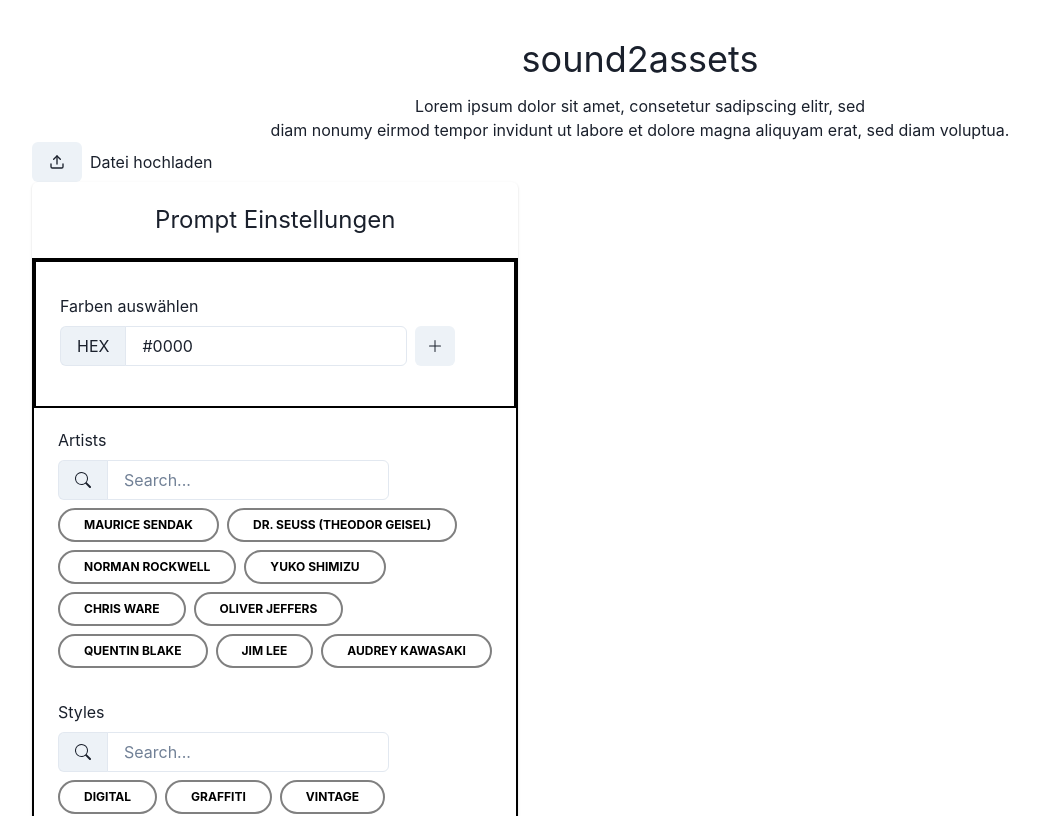
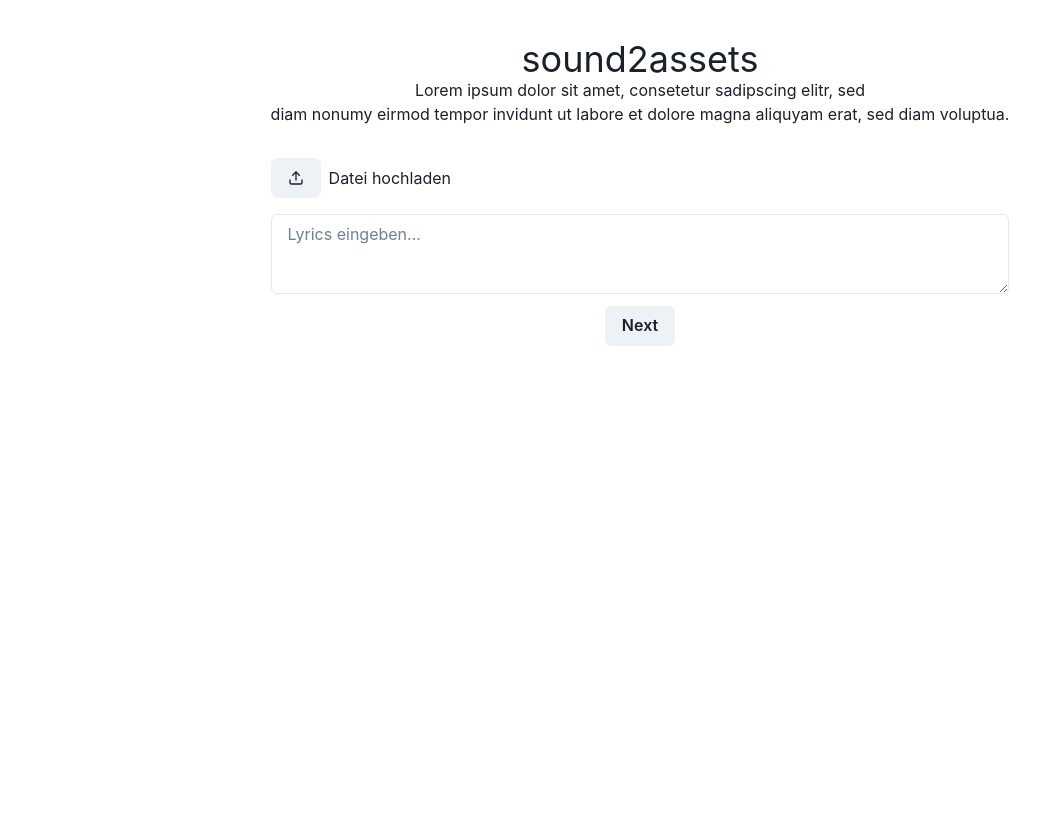
Before and after one commit to ExLeonem/sound2asset, a React (Vite) app: page / in a window 1280 px wide. Shown: the top 816 px of the page, without its empty margins (0-1040 px from the left). Built offline with nearby package versions, Linux system fonts and the light colour scheme.

Commit message:
- add basic screens - add demo cover selection - add asset selection screen

```diff
--- a/src/App.tsx
+++ b/src/App.tsx
@@ -1,26 +1,133 @@
-import { useState } from 'react'
-import reactLogo from './assets/react.svg'
-import viteLogo from '/vite.svg'
-import './App.css'
+import { useState } from "react";
+import reactLogo from "./assets/react.svg";
+import viteLogo from "/vite.svg";
+import "./App.css";
 import Header from "./components/header/header.tsx";
 import FileUpload from "./components/file-upload/file-upload.tsx";
 import Sidebar from "./components/sidebar/sidebar.tsx";
 import Tag from "./components/tag/tag.tsx";
+import {
+  Button,
+  HStack,
+  Textarea,
+  VStack,
+  Text,
+  Grid,
+  GridItem,
+} from "@chakra-ui/react";
+import { useAtom } from "jotai";
+import { AppState, assets, coverIdx, dummyAssetTypes, dummySocialMediaTypes, lyrics, socialMediaTypes, stage } from "./lib/state.ts";
+import ButtonGroup from "./components/button-group/button-group.tsx";
+import CoverPreview from "./components/cover-preview/cover-preview.tsx";
+import { FaChevronLeft, FaChevronRight } from "react-icons/fa";
+import Selection from "./components/sidebar/selection.tsx";
 
 function App() {
-  const [count, setCount] = useState(0)
+  const [appState, setAppState] = useAtom(stage);
+  const [songLyrics, setSongLyrics] = useAtom(lyrics);
+  const [selectedCover, setSelectedCover] = useAtom(coverIdx);
 
-  return (
-    <>
-      <Header main={"sound2assets"}>
-        Lorem ipsum dolor sit amet, consetetur sadipscing elitr, sed <br /> diam
-        nonumy eirmod tempor invidunt ut labore et dolore magna aliquyam erat,
-        sed diam voluptua.
+  if (appState === AppState.LYRICS) {
+    return (
+      <>
+        <Header main={"sound2assets"}>
+          Lorem ipsum dolor sit amet, consetetur sadipscing elitr, sed <br />{" "}
+          diam nonumy eirmod tempor invidunt ut labore et dolore magna aliquyam
+          erat, sed diam voluptua.
+        </Header>
+
+        <VStack alignItems="flex-start" marginTop="32px" gap={4}>
+          <FileUpload />
+          <Textarea
+            placeholder="Lyrics eingeben..."
+            value={songLyrics}
+            onChange={(e) => setSongLyrics(e.target.value)}
+          />
+        </VStack>
+
+        <ButtonGroup>
+          <Button onClick={(e) => setAppState(AppState.COVER)}>Next</Button>
+        </ButtonGroup>
+      </>
+    );
+  }
+
+  if (appState === AppState.COVER) {
+    return (
+      <HStack alignItems="flex-start" justifyContent="space-between">
+        <VStack>
+          <Header main={"Select a cover"}>
+            Lorem ipsum dolor sit amet, consetetur sadipscing elitr, sed diam
+          </Header>
+
+          {/* <IconButton position="absolute" right="32px" top="32px" icon={<FaChevronLeft/>} aria-label="open sidebar"/> */}
+
+          <HStack justifyContent="center" padding="32px 0px">
+            <Grid
+              templateColumns="repeat(2, 1fr)"
+              templateRows="repeat(2, 1fr)"
+              gap={6}
+            >
+              <GridItem>
+                <CoverPreview idx={0} />
+              </GridItem>
+              <GridItem>
+                <CoverPreview idx={1} />
+              </GridItem>
+              <GridItem>
+                <CoverPreview idx={2} />
+              </GridItem>
+              <GridItem>
+                <CoverPreview idx={3} />
+              </GridItem>
+            </Grid>
+          </HStack>
+
+          <ButtonGroup>
+            <Button onClick={(e) => setAppState(AppState.LYRICS)}>Back</Button>
+            {selectedCover !== -1 ? <Button>Re-generate</Button> : null}
+            {selectedCover !== -1 ? <Button onClick={e => setAppState(AppState.ASSETS)}>Next</Button> : null}
+          </ButtonGroup>
+        </VStack>
+        <Sidebar />
+      </HStack>
+    );
+  }
+
+  if (appState === AppState.ASSETS) {
+    return <>
+      <Header main="Welche Assets sollen erstellt werden?">
+      Lorem ipsum dolor sit amet, consetetur sadipscing elitr, sed diam
       </Header>
-      <FileUpload />
-      <Sidebar/>
+
+      <Selection values={dummyAssetTypes} atomToUse={assets}/>
+
+      <Header main="Social Media Posts">
+      Lorem ipsum dolor sit amet, consetetur sadipscing elitr, sed diam
+      </Header>
+
+      <Selection values={dummySocialMediaTypes} atomToUse={socialMediaTypes}/>
+
+      <ButtonGroup>
+        <Button onClick={(e) => setAppState(AppState.COVER)}>Back</Button>
+        <Button onClick={(e) => setAppState(AppState.PREVIEW)}>Next</Button>
+      </ButtonGroup>
     </>
-  )
+  }
+
+  return <>
+    <Text fontSize="3xl">Congratulations</Text>
+    <Text fontSize="lg">Here are your assets.</Text>
+
+    <HStack>
+
+    </HStack>
+
+    <ButtonGroup>
+      <Button>Back</Button>
+      <Button>Download</Button>
+    </ButtonGroup>
+  </>;
 }
 
-export default App
+export default App;
--- /dev/null
+++ b/src/components/button-group/button-group.tsx
@@ -0,0 +1,14 @@
+import { HStack } from '@chakra-ui/react';
+import React from 'react';
+
+interface ButtonGroupProps {
+    children?: any;
+}
+
+const ButtonGroup = ({ children }: ButtonGroupProps) => {
+    return <HStack width="100%" justifyContent="center" p="12px 0px">
+        {children}
+    </HStack>
+}
+
+export default ButtonGroup;
--- /dev/null
+++ b/src/components/cover-preview/cover-preview.module.scss
@@ -0,0 +1,9 @@
+.coverPreview {
+    height: 200px;
+    width: 200px;
+    border: 4px solid transparent;
+
+    &.active {
+        border: 4px solid black;
+    }
+}
--- a/src/components/cover-preview/cover-preview.tsx
+++ b/src/components/cover-preview/cover-preview.tsx
@@ -1,11 +1,30 @@
 import {Box} from "@chakra-ui/react";
+import styles from './cover-preview.module.scss';
+import { useAtom } from "jotai";
+import { coverIdx } from "../../lib/state";
 
 interface CoverPreviewProps {
-
+    idx: number;
 }
 
-const CoverPreview = ({ }: CoverPreviewProps) => {
-    return <Box>
+const CoverPreview = ({ idx }: CoverPreviewProps) => {
+    const [selectedCover, setSelectedCover] = useAtom(coverIdx);
+    const classes = [styles.coverPreview]
+
+    if (selectedCover === idx) {
+        classes.push(styles.active);
+    }
+
+    const toggleSelectCover = (e: any) => {
+        if (selectedCover === idx) {
+            setSelectedCover(-1);
+        } else {
+            setSelectedCover(idx);
+        }
+    }
+
+
+    return <Box className={classes.join(" ")} backgroundColor="grey" onClick={toggleSelectCover}>
 
     </Box>
 }
--- /dev/null
+++ b/src/components/file-upload/file-upload.module.scss
@@ -0,0 +1,11 @@
+
+.fileUpload {
+
+    input {
+        display: none;
+    }
+
+    &:hover {
+        cursor: pointer;
+    }
+}
--- a/src/components/file-upload/file-upload.tsx
+++ b/src/components/file-upload/file-upload.tsx
@@ -1,12 +1,22 @@
-import {Button, HStack, Text} from "@chakra-ui/react";
+import {Button, HStack, Input, Text} from "@chakra-ui/react";
 import { FiUpload } from 'react-icons/fi';
+import styles from './file-upload.module.scss';
 
 const FileUpload = () => {
 
-    return <HStack>
+    const uploadImage = () => {
+        let element = document.getElementById("file-upload-field");
+        if(element) {
+            element.click();
+        }
+    }
+
+
+    return <HStack className={styles.fileUpload} onClick={uploadImage}>
         <Button>
             <FiUpload/>
         </Button>
+        <Input id="file-upload-field" type="file"/>
         <Text>Datei hochladen</Text>
     </HStack>
 }
--- a/src/components/header/header.tsx
+++ b/src/components/header/header.tsx
@@ -9,7 +9,7 @@ interface HeaderProps {
 const Header = ({ main, children }: HeaderProps) => {
     return <VStack justifyContent="center" alignItems="center">
         <Text fontSize="4xl">{main}</Text>
-        <Text textAlign="center">{children}</Text>
+        <Text textAlign="center" marginTop="-16px">{children}</Text>
     </VStack>
 }
 
--- a/src/components/sidebar/color-selection.tsx
+++ b/src/components/sidebar/color-selection.tsx
@@ -45,8 +45,8 @@ const ColorSelection = ({}: ColorSelectionProps) => {
     <VStack
       width="100%"
       alignItems="flex-start"
-      border="2px solid black"
-      p="32px 24px"
+      p="8px 24px"
+      pt="32px"
     >
       <Text>Farben auswählen</Text>
 
--- a/src/components/sidebar/selection.tsx
+++ b/src/components/sidebar/selection.tsx
@@ -7,14 +7,15 @@ import { artists } from "../../lib/state";
 import { useAtom } from "jotai";
 
 interface SelectionProps {
-  header: string;
+  header?: string;
+  atomToUse: any;
   values?: string[];
   onRemove?: (idx: number) => () => void;
   onAdd?: (value: string) => () => void;
-  atomToUse: any;
+  searchable?: boolean;
 }
 
-const Selection = ({ header, values, atomToUse }: SelectionProps) => {
+const Selection = ({ header, values, atomToUse, searchable }: SelectionProps) => {
   const [searchString, setSearchString] = useState("");
   const [availableValues, setAvailableValues] = useState<string[]>(
     values || []
@@ -43,7 +44,7 @@ const Selection = ({ header, values, atomToUse }: SelectionProps) => {
   return (
     <VStack width="100%" alignItems="flex-start" p="12px 24px">
       <Text>{header}</Text>
-      <Search value={searchString} onChange={(e) => setSearchString(e.target.value)} />
+      {searchable? <Search value={searchString} onChange={(e) => setSearchString(e.target.value)} /> : null}
       <TagCollection>
         {filterAvailableValues().map((value, idx) => {
           let isActive = selectedValues.includes(value);
--- a/src/components/sidebar/sidebar.tsx
+++ b/src/components/sidebar/sidebar.tsx
@@ -53,11 +53,11 @@ const Sidebar = ({}: SidebarProps) => {
         <Text fontSize="2xl">Prompt Einstellungen</Text>
       </CardHeader>
       <CardBody p="0px">
-        <VStack width="100%" border="2px solid black">
+        <VStack width="100%">
           <ColorSelection/>
-          <Selection header="Artists" values={dummyArtists} atomToUse={artists}/>
-          <Selection header="Styles" values={dummyStyles} atomToUse={styles}/>
-          <Selection header="Genres" values={dummyGenres} atomToUse={genres}/>
+          <Selection header="Artists" values={dummyArtists} atomToUse={artists} searchable={true}/>
+          <Selection header="Styles" values={dummyStyles} atomToUse={styles} searchable={true}/>
+          <Selection header="Genres" values={dummyGenres} atomToUse={genres} searchable={true}/>
         </VStack>
       </CardBody>
     </Card>
--- a/src/lib/state.ts
+++ b/src/lib/state.ts
@@ -1,9 +1,44 @@
 import { atom } from "jotai";
+
 
 export const colors = atom<string[]>([]);
 export const styles = atom<string[]>([]);
 export const genres = atom<string[]>([]);
 export const artists = atom<string[]>([]);
+export const assets = atom<string[]>([]);
+
+export const coverIdx = atom<number>(-1);
+export const lyrics = atom<string>("");
+export const socialMediaTypes = atom<string[]>([]);
 
 export const assetsToCreate = atom<string[]>([]);
 export const socialMediaIntegration = atom<string[]>([]);
+
+enum AppState {
+    LYRICS=1,
+    COVER=2,
+    ASSETS=3,
+    PREVIEW=4
+}
+
+export const stage = atom<AppState>(AppState.LYRICS);
+
+
+const dummyAssetTypes = [
+    "Poster",
+    "T-Shirt",
+    "Booklet",
+]
+
+const dummySocialMediaTypes = [
+    "Twitter",
+    "Facebook",
+    "Instagram",
+    "Xing"
+]
+
+export {
+    AppState,
+    dummyAssetTypes,
+    dummySocialMediaTypes
+};
```
Also changed, not shown: src/lib/types.ts (added).
